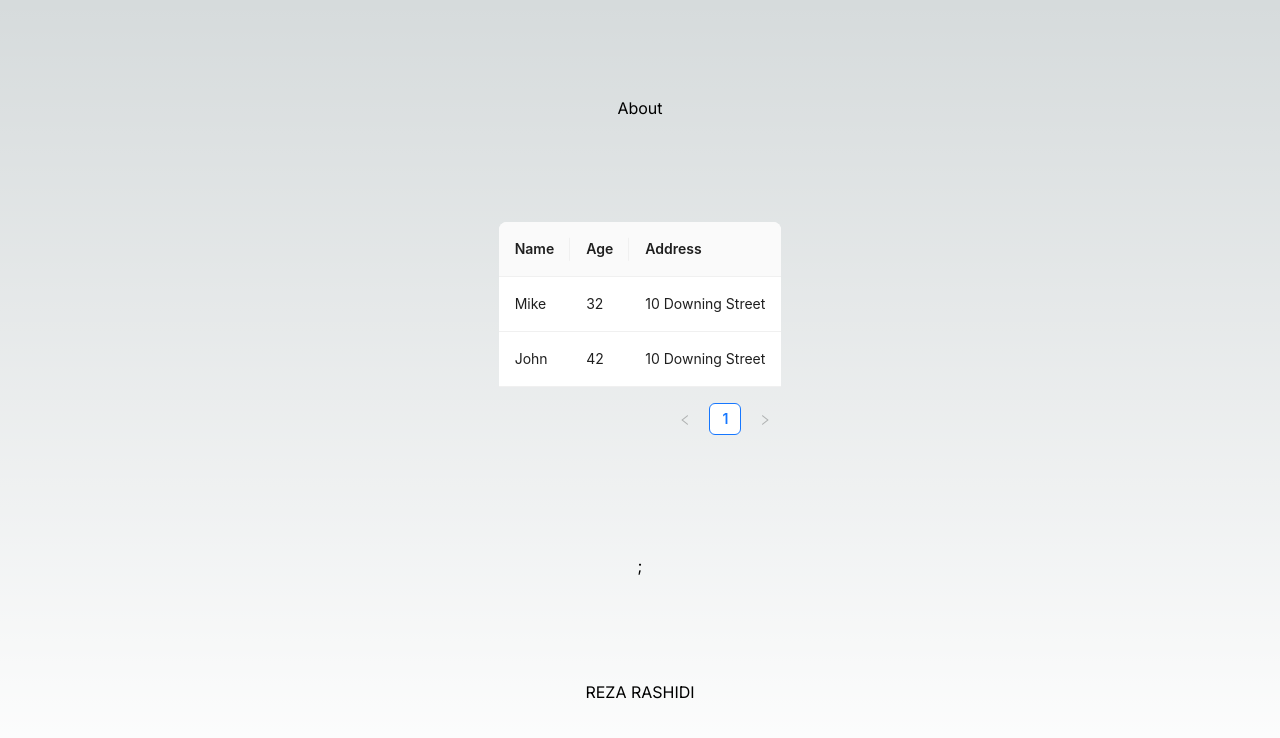
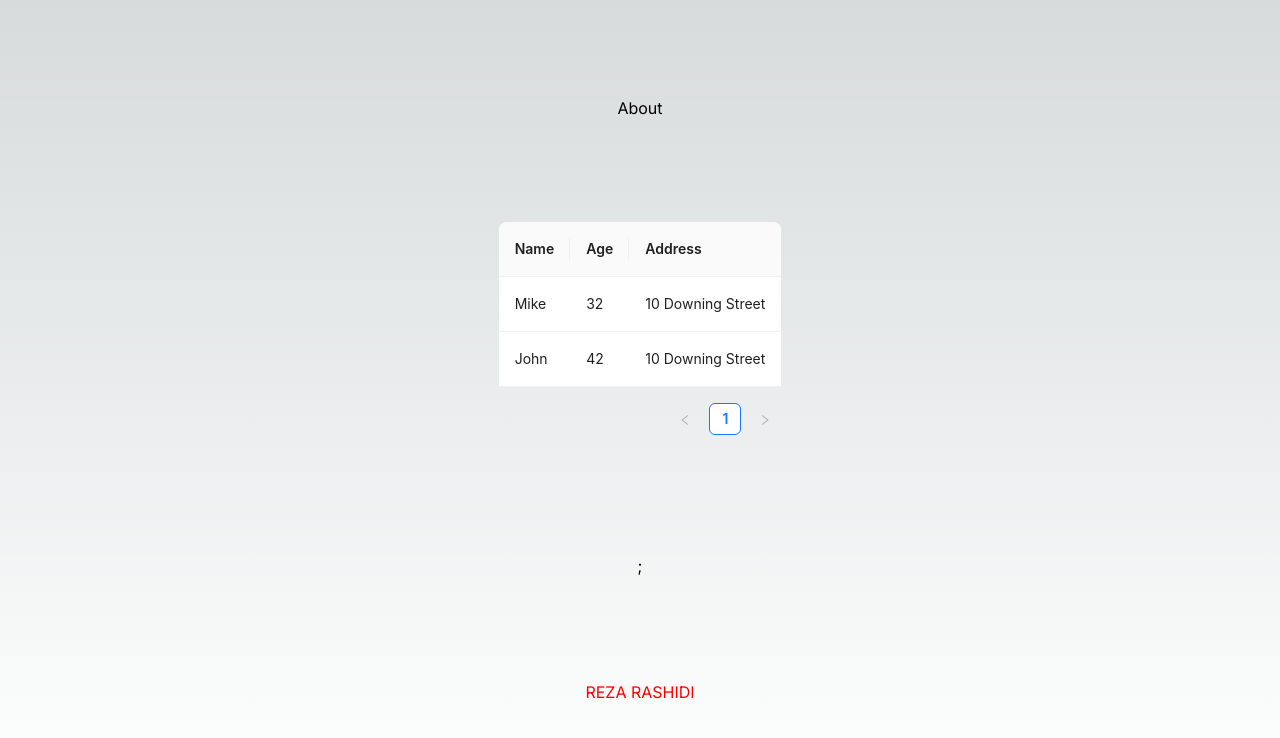
Before and after one commit to RezaRashidi/TadbirBodjeh, a Next.js app in the folder frontend/: page / in a window 1280 px wide. Shown: the top 738 px of the page. Built offline with nearby package versions, Linux system fonts and the light colour scheme.

Commit message:
Update page.js to add red color to heading

```diff
--- a/frontend/src/app/page.js
+++ b/frontend/src/app/page.js
@@ -42,7 +42,8 @@ export default function Home() {
       <div>
         <Link href="/about">About</Link>
       </div>
-      <Table dataSource={dataSource} columns={columns} />;<h1>REZA RASHIDI</h1>
+      <Table dataSource={dataSource} columns={columns} />;
+      <h1 style={{ color: "red" }}>REZA RASHIDI</h1>
     </main>
   );
 }
```
